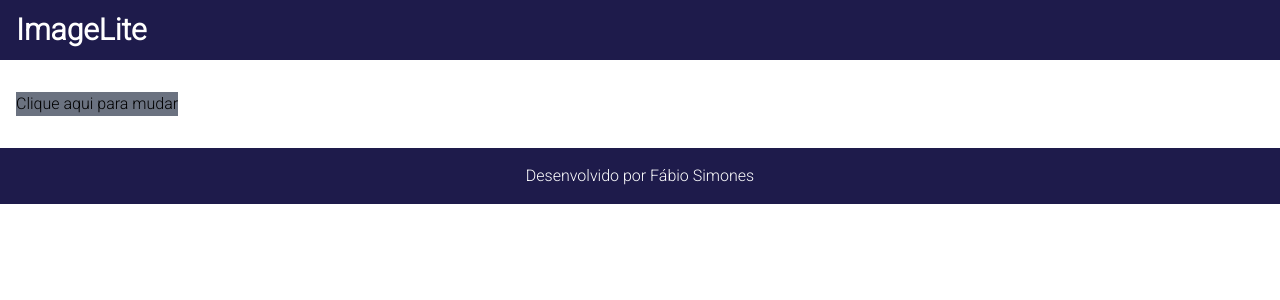
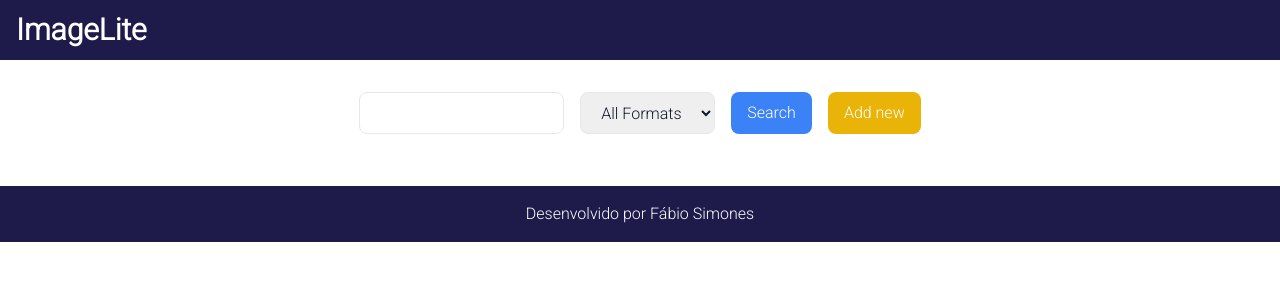
Before and after one commit to FabioSimones/ImageLiteFront, a Next.js app: page /galeria in a window 1280 px wide. Shown: the top 300 px of the page. Built offline with nearby package versions, Linux system fonts and the light colour scheme.

Commit message:
Criando formulário para pesquisa de imagens.

```diff
--- a/src/app/galeria/page.tsx
+++ b/src/app/galeria/page.tsx
@@ -32,8 +32,16 @@
 
     return(
         <Template>
-
-            <button className='bg-gray-500' onClick={searchImages}>Clique aqui para mudar</button>
+            <section className='flex flex-col items-center justify-center my-5'>
+                <div className='flex space-x-4'>
+                    <input type='text' className='border px-3 py-2 rounded-lg text-gray-900'/>
+                    <select className='border px-4 py-2 rounded-lg text-gray-900'>
+                        <option>All Formats</option>
+                    </select>
+                    <button className='bg-blue-500 text-white px-4 py-2 rounded-lg' onClick={searchImages}>Search</button>
+                    <button className='bg-yellow-500 text-white px-4 py-2 rounded-lg'>Add new</button>
+                </div>
+            </section>
 
             <section className='grid grid-cols-3 gap-8'>
                 {
```
